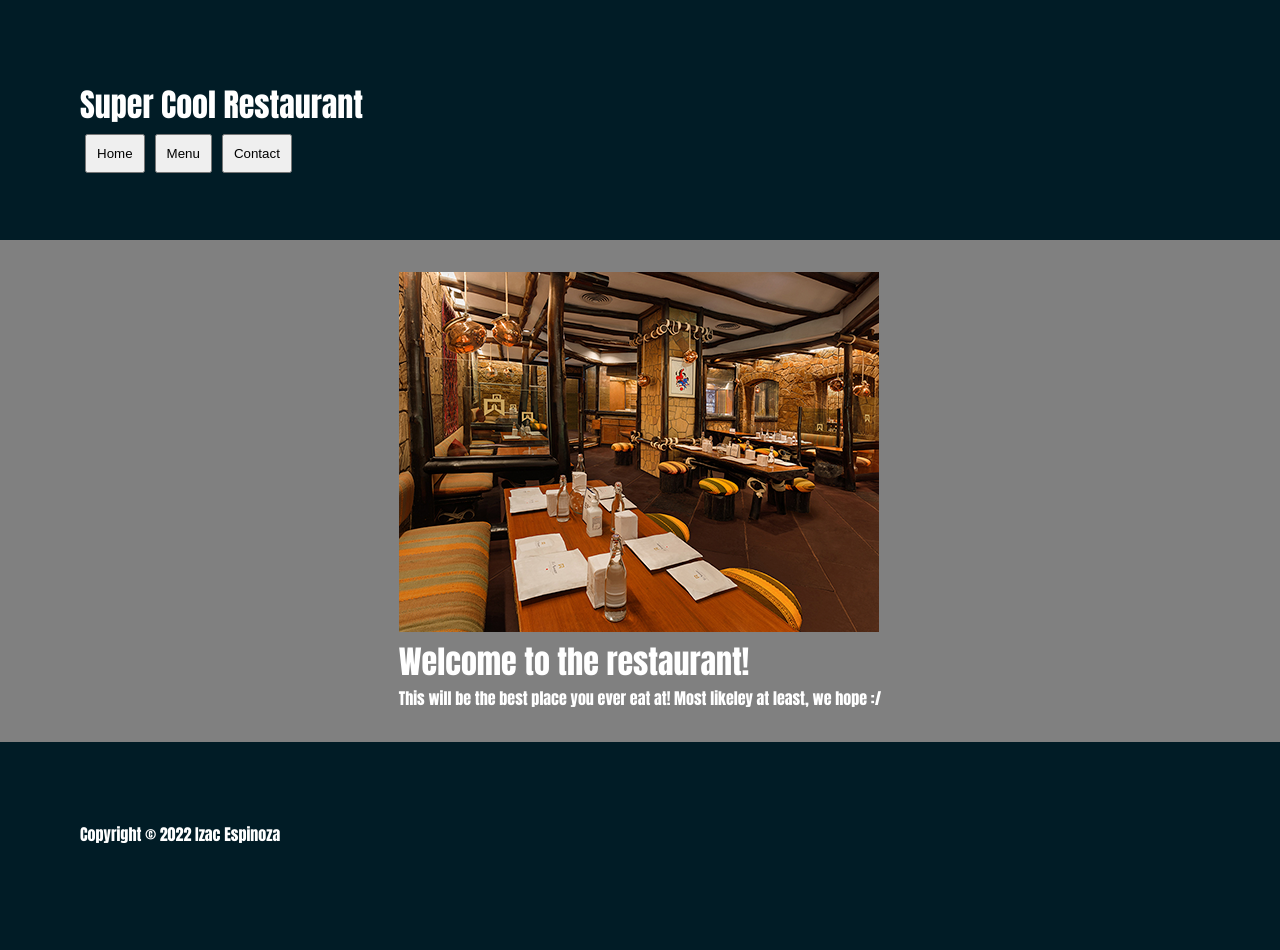
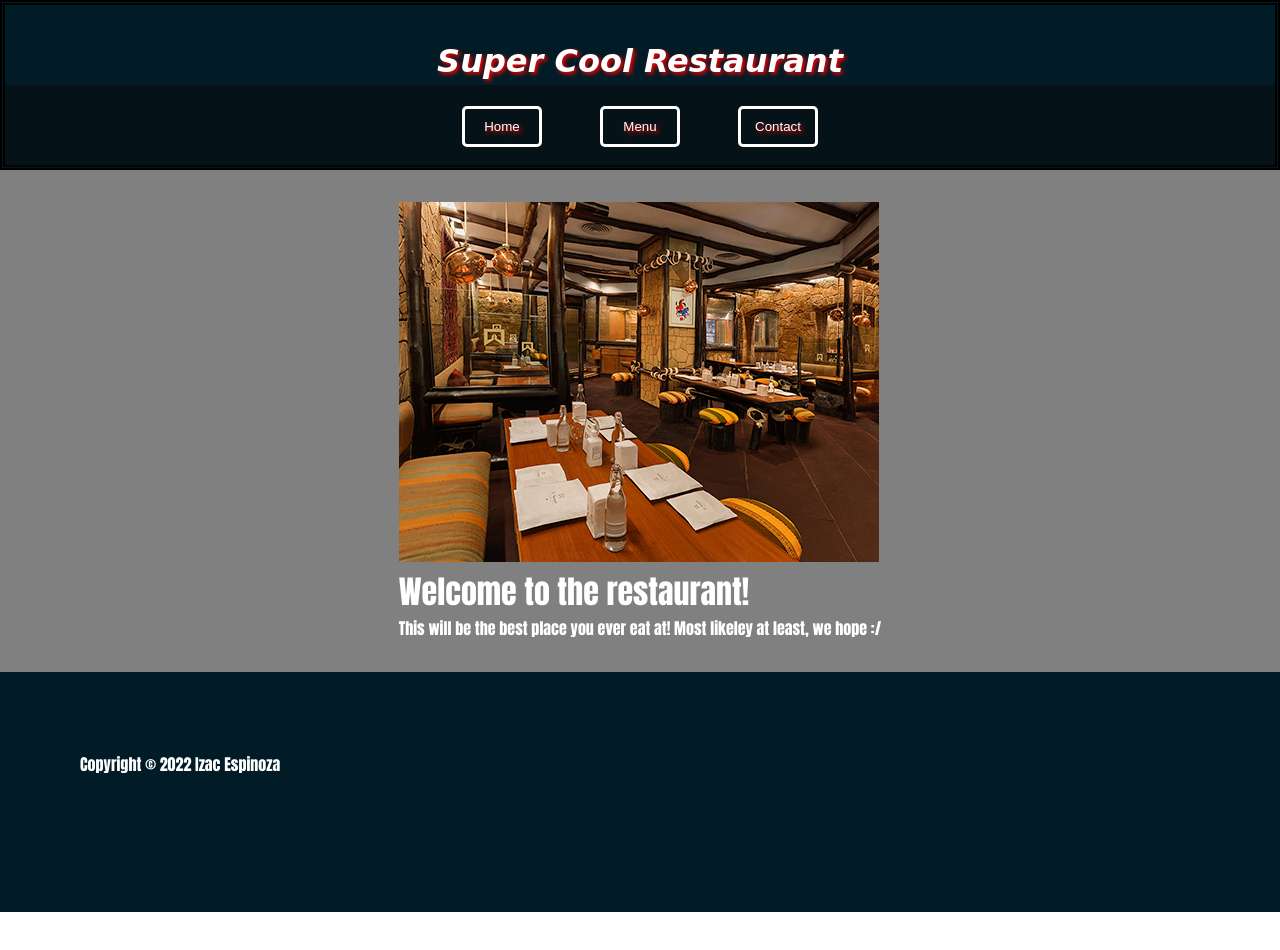
Before and after one commit to IzacEspinoza/Restaurant-Page, a plain HTML site: page index.html in a window 1280 px wide. After the commit the page ends 912 px from the top, so only its background shows below. Drawn offline with Linux system fonts and the light colour scheme.

Commit message:
Styled up the header, refined nav bar a bit

```diff
--- a/assets/style.css
+++ b/assets/style.css
@@ -3,25 +3,50 @@
     margin: 0;
 }
 body{
-    /* background-color: #011C26; */
     color: #ffffff;
     font-family: Impact, Haettenschweiler, 'Arial Narrow Bold', sans-serif;
-}
+}/*Header styling*/
 .header{
     background-color: #011C26;
     height: 5rem;
-    padding: 5rem;
+    padding: 2rem 0 3rem 0;
+    border: 5px double black;
 }
 .tab-button{
     padding: 10px;
     margin: 5px;
+    border-radius: 5px;
+    border: 3px solid white;
+    width: 5rem;
+    background-color: transparent;
+    color: white;
+    text-shadow: 2px 2px 4px red;
 }
+.tab-button:hover{
+    background-color: black;
+    font-style: italic;
+    border: 3px double white;
+}
+.restaurant-name{
+    font-style: oblique;
+    font-family: cursive;
+    text-shadow: 2px 2px 4px red;
+    text-align: center;
+    margin: 5px;
+}
+.nav-bar{
+    background-color: rgba(10, 10, 10, 0.5);
+    padding: 1rem;
+    display: flex;
+    justify-content: center;
+    gap: 3rem;
+}/*Main styling*/
 .main{
     background-color: grey;
     padding: 2rem;
     display: flex;
     justify-content: space-evenly;
-}
+}/*Footer styling*/
 .footer{
     background-color: #011C26;
     height: 5rem;
```
